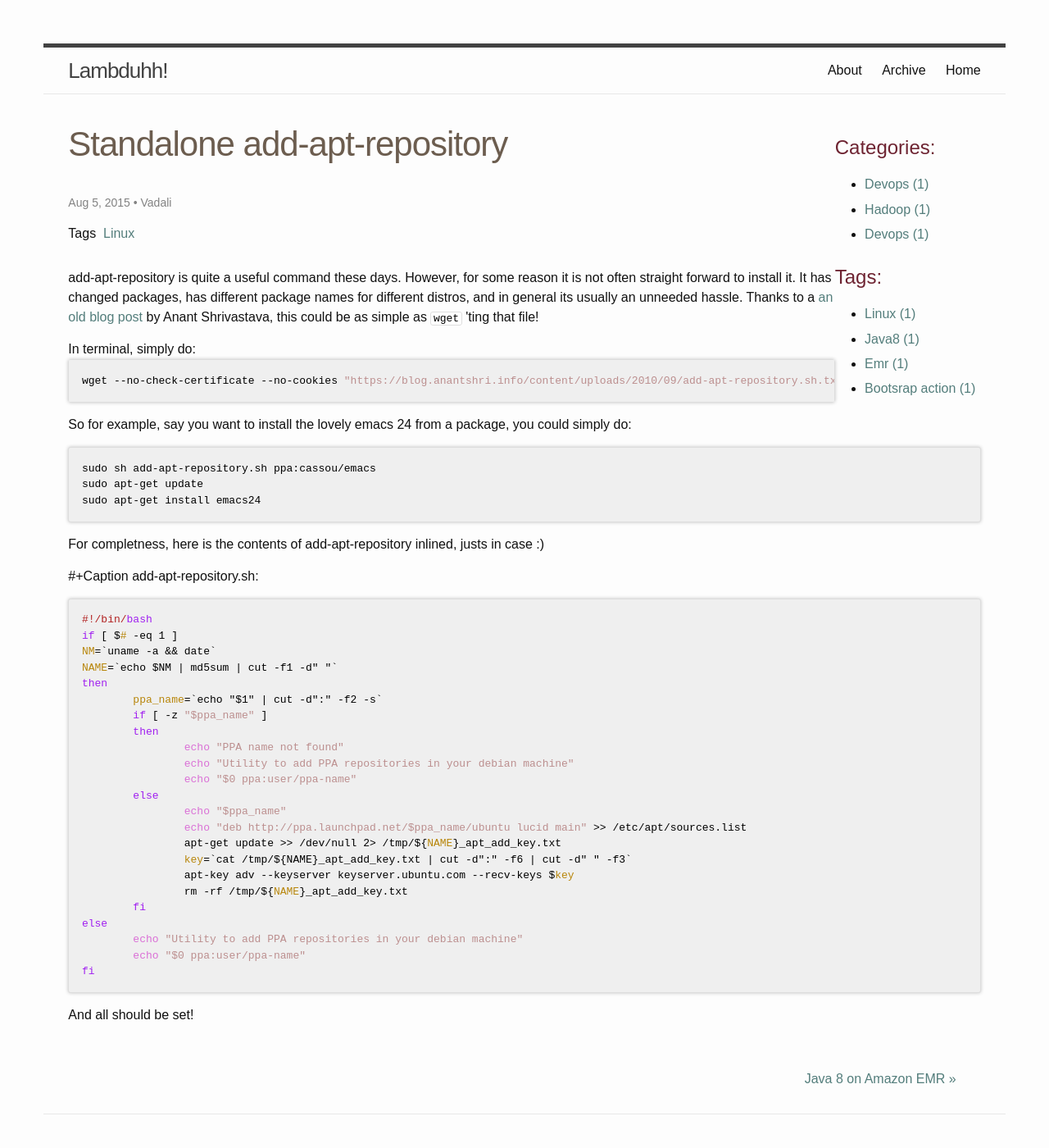
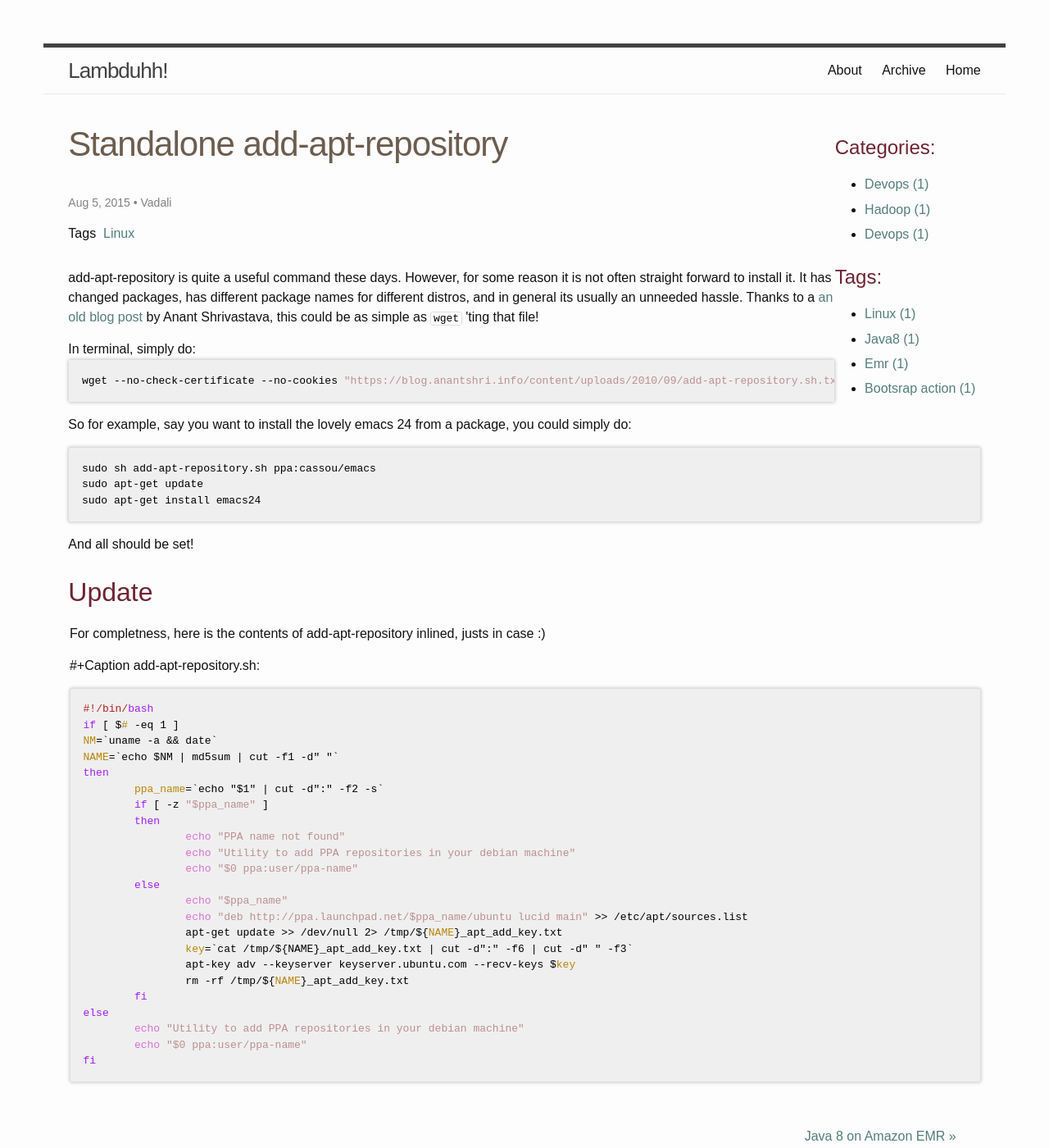
Before and after one commit to shlomiv/blog, a Jekyll site: the page built from _posts/2015-08-05-standalone-add-apt-repository.html, in a window 1280 px wide and 1400 px high. Shown: the whole window at 82% size. Built offline with Jekyll 4.4.1, drawn with Linux system fonts in a browser that asks for light colours.

```diff
--- a/_posts/2015-08-05-standalone-add-apt-repository.html
+++ b/_posts/2015-08-05-standalone-add-apt-repository.html
@@ -33,6 +33,15 @@
 </div>
 
 <p>
+And all should be set!
+</p>
+
+
+
+<div id="outline-container-sec-1" class="outline-2">
+<h2 id="sec-1">Update</h2>
+<div class="outline-text-2" id="text-1">
+<p>
 For completness, here is the contents of add-apt-repository inlined, justs in case :)
 </p>
 
@@ -66,7 +75,5 @@
 <span class="org-keyword">fi</span>
 </pre>
 </div>
-
-<p>
-And all should be set!
-</p>
+</div>
+</div>
```
Also changed, not shown: org/standalone-add-apt-repository.org (+7 -4 lines).
